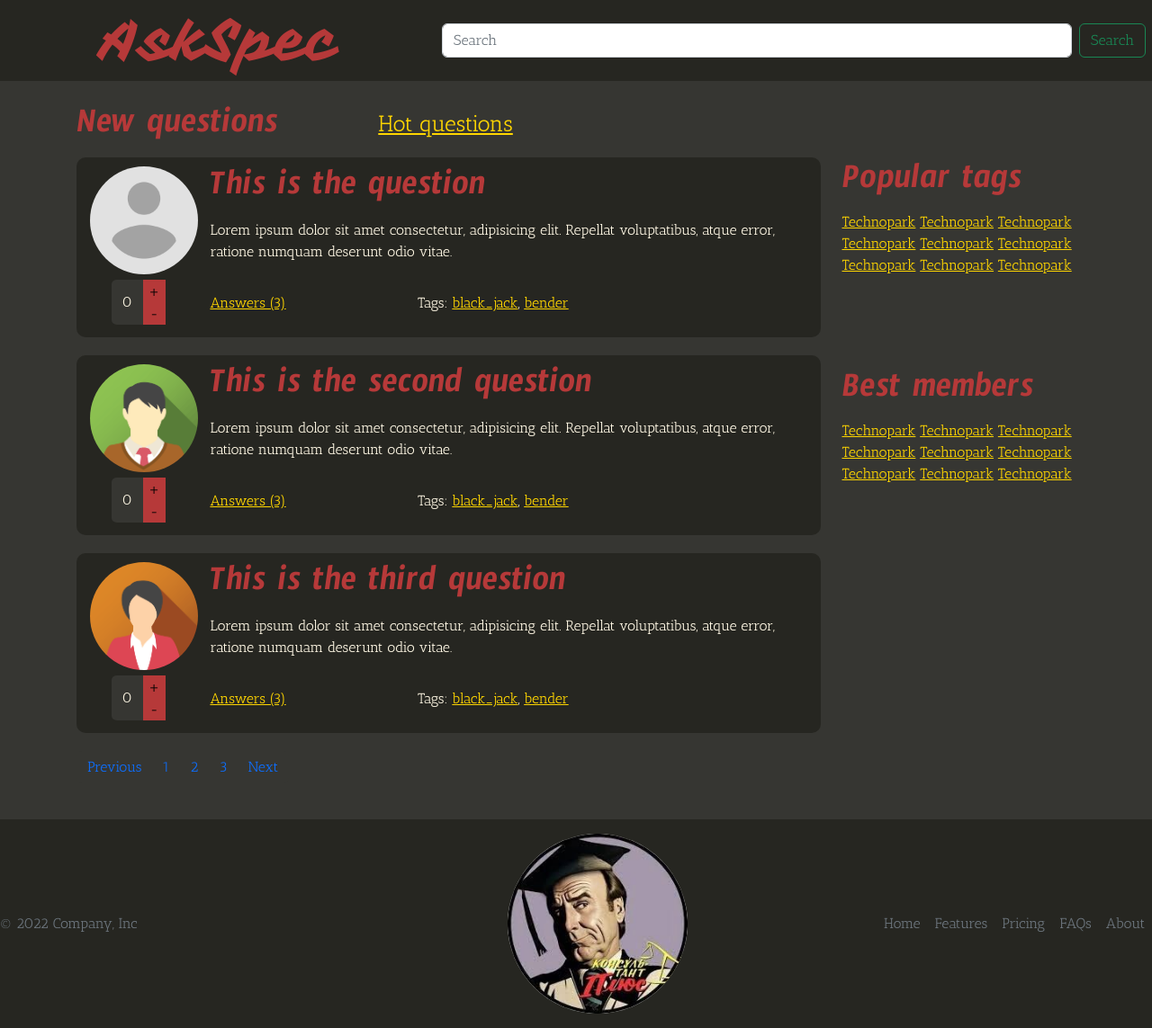
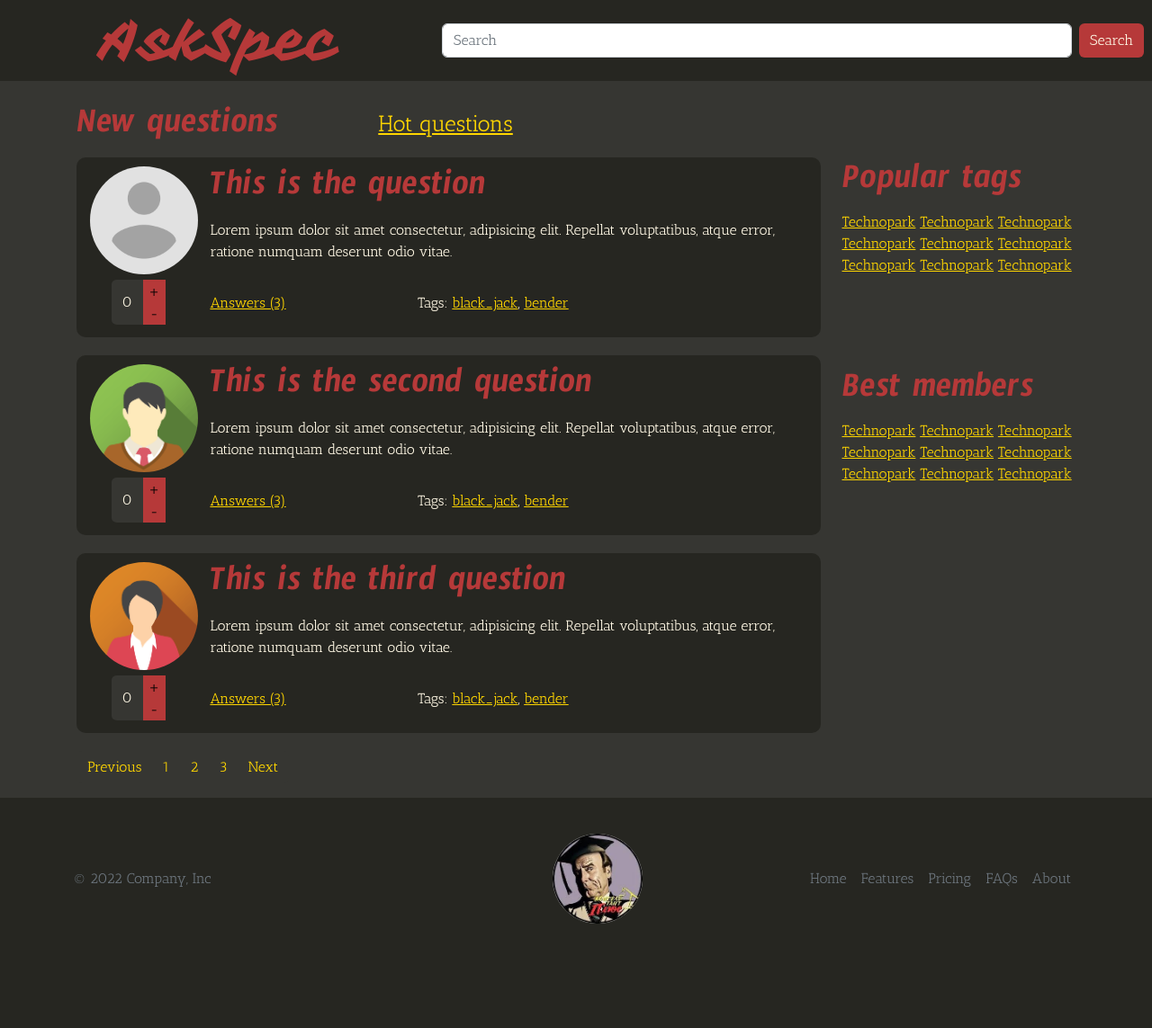
Before and after one commit to Jarozin/Technopark_Web, a Python web app: template template/index.html in a window 1280 px wide. Shown: the whole page at 90% size. After the commit the page ends 1027 px from the top, so only its background shows below. Run offline with Jinja, Linux system fonts and the light colour scheme; the template is opened without the code that fills it, so the values that code supplies are empty.

Commit message:
finish main page

```diff
--- a/static/css/main_page.css
+++ b/static/css/main_page.css
@@ -184,7 +184,22 @@ a.page-link {
     margin-left: auto;
     margin-right: auto;
     width: 50%;
-    height: 200px;
+    height: 100px;
     width: auto;
     border-radius: 50%;
 }
+
+.search-button {
+    color:#FDF6E3;
+    background-color: #B63939;
+    border: 0px;
+}
+
+.pagination li a{
+    color:#FFD600;
+}
+
+.pagination li a:hover {
+    color:#FFD600;
+    background-color:#262621;
+}
--- a/template/index.html
+++ b/template/index.html
@@ -81,7 +81,7 @@
       <div class="collapse navbar-collapse" id="navbarCollapse">
         <form class="d-flex search" role="search">
           <input class="form-control search-bar me-2" type="search" placeholder="Search" aria-label="Search">
-          <button class="btn btn-outline-success" type="submit">Search</button>
+          <button class="btn btn-outline-success search-button" type="submit">Search</button>
         </form>
       </div>
     </div>
@@ -218,7 +218,6 @@
         </div>
     </div>
     <div>
-        <nav aria-label="Page navigation example">
       <ul class="pagination">
         <li class="page-item"><a class="page-link" href="#">Previous</a></li>
         <li class="page-item"><a class="page-link" href="#">1</a></li>
@@ -226,16 +225,17 @@
         <li class="page-item"><a class="page-link" href="#">3</a></li>
         <li class="page-item"><a class="page-link" href="#">Next</a></li>
       </ul>
-          </nav>
     </div>
   </div>
 </main>
 
-<footer class="footer d-flex flex-wrap justify-content-between align-items-center py-3 my-4">
+<div class="footer">
+<div class="container">
+  <footer class="d-flex flex-wrap justify-content-between align-items-center py-3 my-4">
     <p class="col-md-4 mb-0 text-muted">&copy; 2022 Company, Inc</p>
 
     <a href="#" class="col-md-4 d-flex align-items-center justify-content-center mb-3 mb-md-0 me-md-auto link-dark text-decoration-none">
-    <svg class="bi me-2" width="40"></svg>
+      <svg class="bi me-2" width="40" height="32"><use xlink:href="#bootstrap"/></svg>
       <img src="../static/img/logo_bubble.jpg" class="logo-bubble">
     </a>
 
@@ -247,7 +247,8 @@
       <li class="nav-item"><a href="#" class="nav-link px-2 text-muted">About</a></li>
     </ul>
   </footer>
-
+</div>
+</div>
 
   </body>
 </html>
```
Lines whose indentation alone changed are shown as unchanged.
